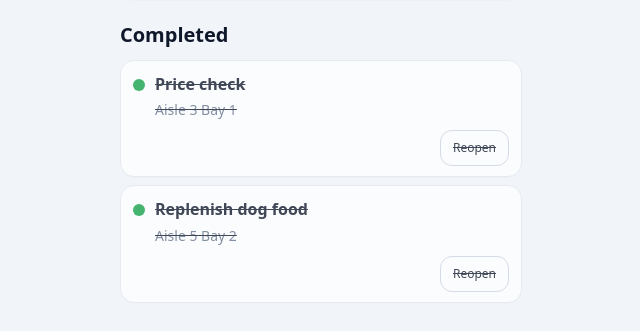
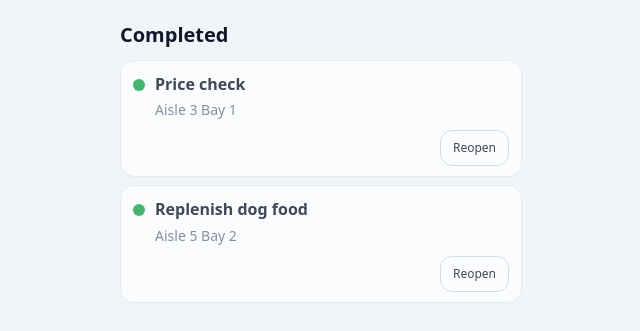
Before and after one commit to MeganHewitt/P303, a Vue app: page / in a window 1280 px wide. Shown: the part 972-1303 px from the top of the page, without its empty margins (319-959 px from the left). Built offline with nearby package versions, Linux system fonts and the light colour scheme.

Commit message:
update 'reopen' button to remove strikethrough

```diff
--- a/src/App.vue
+++ b/src/App.vue
@@ -550,7 +550,6 @@ textarea {
 
 .task-card.complete,
 .complete-item {
-  text-decoration: line-through;
   opacity: 0.78;
 }
 
```
Also changed, not shown: 4 other files (tests, documents, lock files or other folders).
